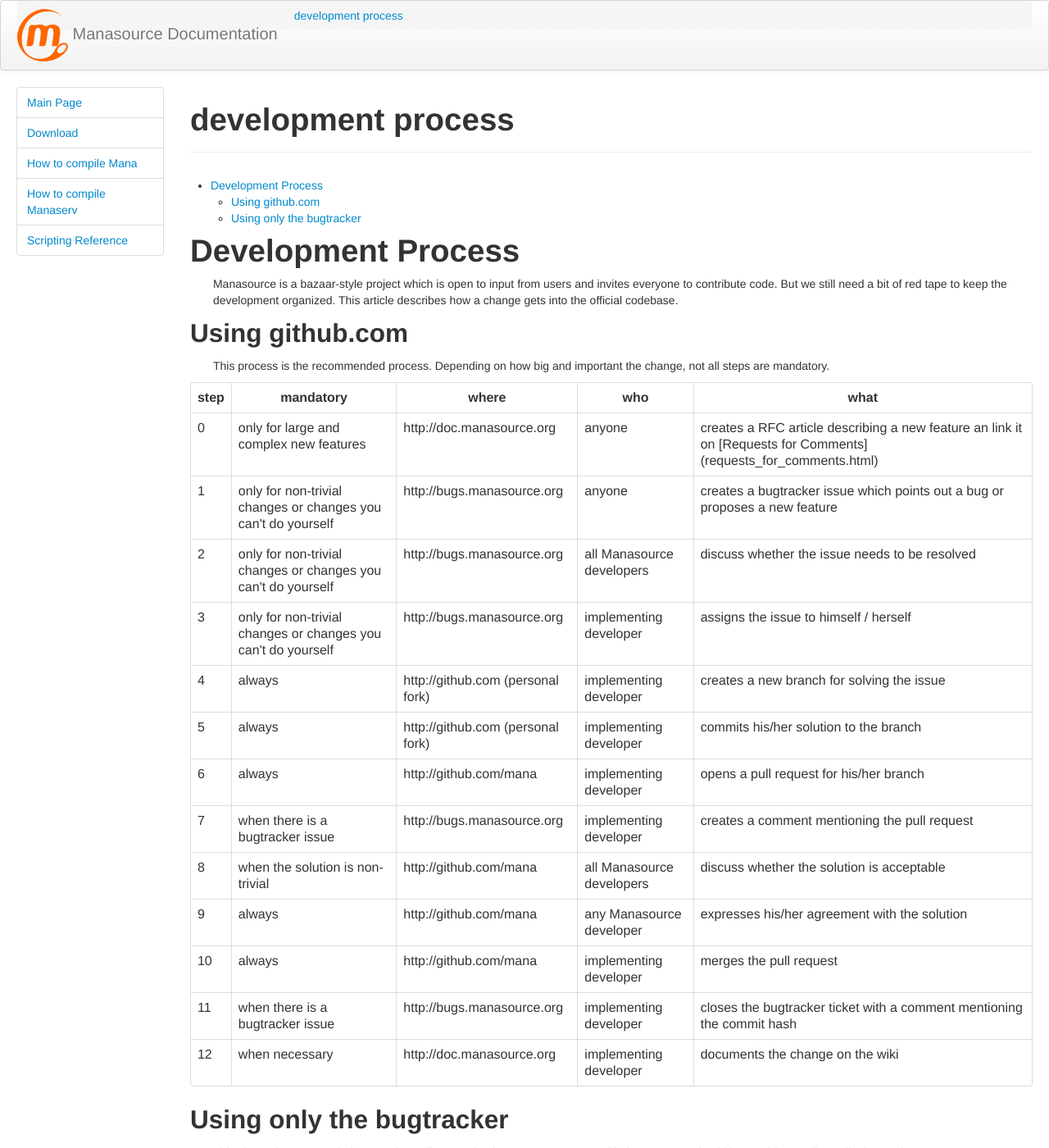
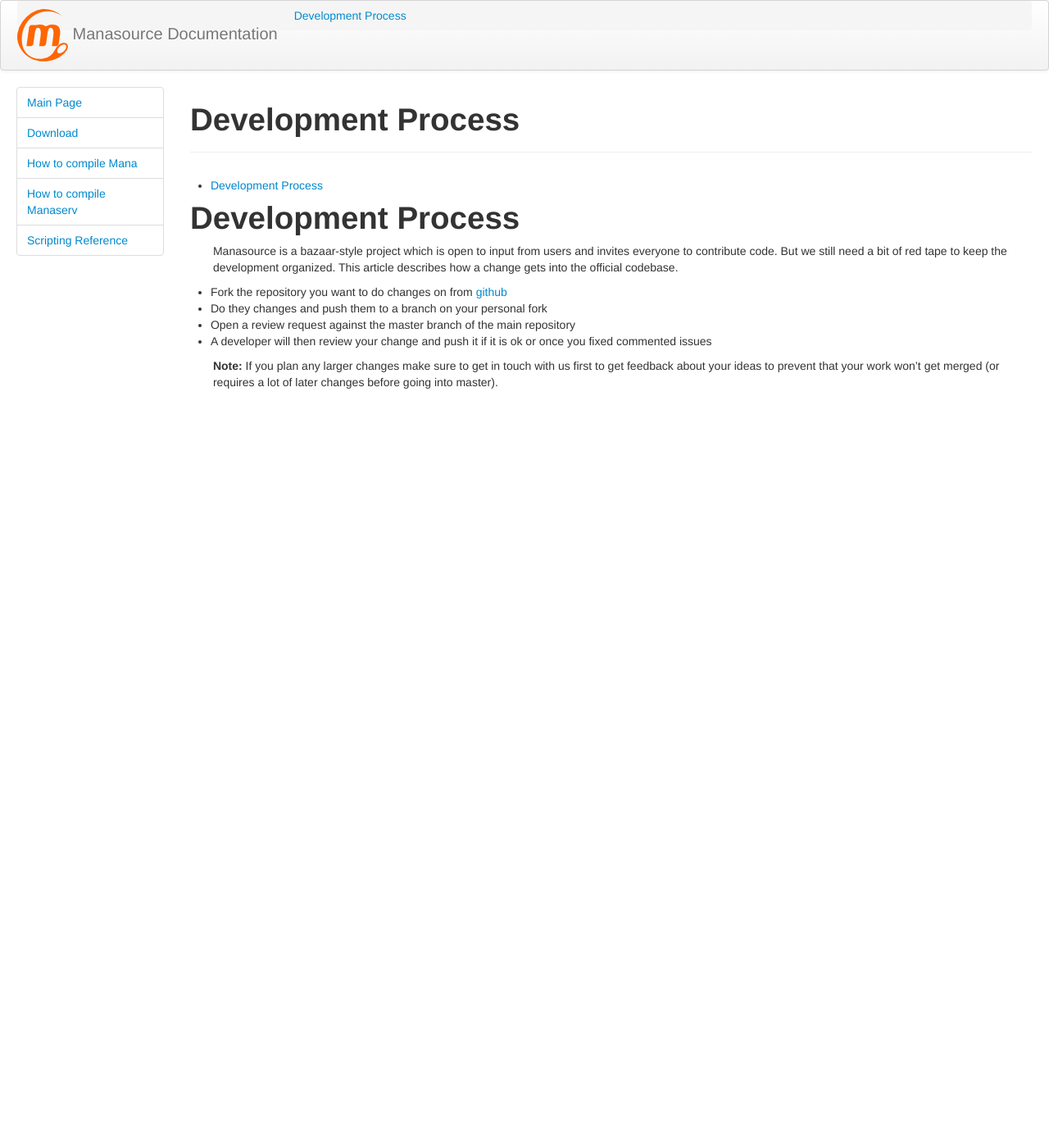
Before and after one commit to mana/manasource-doc, a Jekyll site: the page built from development_process.md, in a window 1280 px wide and 1400 px high. Shown: the whole window at 82% size. Built offline with Jekyll 4.4.1, drawn with Linux system fonts in a browser that asks for light colours; some of the changed text lies outside the part shown.

Commit message:
Rephrased development process a bit

```diff
--- a/development_process.md
+++ b/development_process.md
@@ -1,176 +1,22 @@
 ---
-title: development process
+title: Development Process
 layout: wiki
 ---
 {% include toc.md %}
 #  Development Process
 
-Manasource is a bazaar-style project which is open to input from users and invites everyone to contribute code. But we still need a bit of red tape to keep the development organized. This article describes how a change gets into the official codebase.
+Manasource is a bazaar-style project which is open to input from users and
+invites everyone to contribute code. But we still need a bit of red tape to
+keep the development organized. This article describes how a change gets into
+the official codebase.
 
-##  Using github.com
+ * Fork the repository you want to do changes on from
+   [github](https://github.com/mana/)
+ * Do they changes and push them to a branch on your personal fork
+ * Open a review request against the master branch of the main repository
+ * A developer will then review your change and push it if it is ok or once you
+   fixed commented issues
 
-This process is the recommended process. Depending on how big and important the change, not all steps are mandatory.
-
-<table class="table table-bordered table-hover" markdown="1">
-    <thead>
-        <tr>
-            <th>step</th>
-            <th>mandatory</th>
-            <th>where</th>
-            <th>who</th>
-            <th>what</th>
-        </tr>
-    </thead>
-    <tbody>
-        <tr>
-            <td>0</td>
-            <td>only for large and complex new features</td>
-            <td>http://doc.manasource.org</td>
-            <td>anyone</td>
-            <td>creates a RFC article describing a new feature an link it on [Requests for Comments](requests_for_comments.html)</td>
-        </tr>
-        <tr>
-            <td>1</td>
-            <td>only for non-trivial changes or changes you can't do yourself</td>
-            <td>http://bugs.manasource.org</td>
-            <td>anyone</td>
-            <td>creates a bugtracker issue which points out a bug or proposes a new feature</td>
-        </tr>
-        <tr>
-            <td>2</td>
-            <td>only for non-trivial changes or changes you can't do yourself</td>
-            <td>http://bugs.manasource.org</td>
-            <td>all Manasource developers</td>
-            <td>discuss whether the issue needs to be resolved</td>
-        </tr>
-        <tr>
-            <td>3</td>
-            <td>only for non-trivial changes or changes you can't do yourself</td>
-            <td>http://bugs.manasource.org</td>
-            <td>implementing developer</td>
-            <td>assigns the issue to himself / herself</td>
-        </tr>
-        <tr>
-            <td>4</td>
-            <td>always</td>
-            <td>http://github.com (personal fork)</td>
-            <td>implementing developer</td>
-            <td>creates a new branch for solving the issue</td>
-        </tr>
-        <tr>
-            <td>5</td>
-            <td>always</td>
-            <td>http://github.com (personal fork)</td>
-            <td>implementing developer</td>
-            <td>commits his/her solution to the branch</td>
-        </tr>
-        <tr>
-            <td>6</td>
-            <td>always</td>
-            <td>http://github.com/mana</td>
-            <td>implementing developer</td>
-            <td>opens a pull request for his/her branch</td>
-        </tr>
-        <tr>
-            <td>7</td>
-            <td>when there is a bugtracker issue</td>
-            <td>http://bugs.manasource.org</td>
-            <td>implementing developer</td>
-            <td>creates a comment mentioning the pull request</td>
-        </tr>
-        <tr>
-            <td>8</td>
-            <td>when the solution is non-trivial</td>
-            <td>http://github.com/mana</td>
-            <td>all Manasource developers</td>
-            <td>discuss whether the solution is acceptable</td>
-        </tr>
-        <tr>
-            <td>9</td>
-            <td>always</td>
-            <td>http://github.com/mana</td>
-            <td>any Manasource developer</td>
-            <td>expresses his/her agreement with the solution</td>
-        </tr>
-        <tr>
-            <td>10</td>
-            <td>always</td>
-            <td>http://github.com/mana</td>
-            <td>implementing developer</td>
-            <td>merges the pull request</td>
-        </tr>
-        <tr>
-            <td>11</td>
-            <td>when there is a bugtracker issue</td>
-            <td>http://bugs.manasource.org</td>
-            <td>implementing developer</td>
-            <td>closes the bugtracker ticket with a comment mentioning the commit hash</td>
-        </tr>
-        <tr>
-            <td>12</td>
-            <td>when necessary</td>
-            <td>http://doc.manasource.org</td>
-            <td>implementing developer</td>
-            <td>documents the change on the wiki</td>
-        </tr>
-    </tbody>
-</table>
-
-##  Using only the bugtracker
-
-This alternative process is for casual contributors who don't want to create a github account. It should be used for small contributions only.
-
-<table class="table table-bordered table-hover" markdown="1">
-    <thead>
-        <tr>
-            <th>step</th>
-            <th>where</th>
-            <th>who</th>
-            <th>what</th>
-        </tr>
-    </thead>
-    <tbody>
-        <tr>
-            <td>0</td>
-            <td>http://bugs.manasource.org</td>
-            <td>anyone</td>
-            <td>creates a bugtracker issue which points out a bug or proposes a new feature</td>
-        </tr>
-        <tr>
-            <td>1</td>
-            <td>http://bugs.manasource.org</td>
-            <td>all Manasource developers</td>
-            <td>discuss whether the issue needs to be resolved</td>
-        </tr>
-        <tr>
-            <td>2</td>
-            <td>http://bugs.manasource.org</td>
-            <td>implementing developer</td>
-            <td>uploads a patch with the proposed solution to the issue</td>
-        </tr>
-        <tr>
-            <td>3</td>
-            <td>http://bugs.manasource.org</td>
-            <td>all Manasource developers</td>
-            <td>discuss whether the solution is acceptable</td>
-        </tr>
-        <tr>
-            <td>4</td>
-            <td>http://bugs.manasource.org</td>
-            <td>any Manasource developer</td>
-            <td>expresses his/her agreement with the solution ((Please excuse that patches in bugtracker issues are easily overlooked. Feel free to ask for a review (or reason for not reviewing) on [IRC](irc.html) when your patch is ignored for too long.))</td>
-        </tr>
-        <tr>
-            <td>5</td>
-            <td>http://github.com/mana</td>
-            <td>the developer who agreed with the patch</td>
-            <td>pushes the patch to the main repository</td>
-        </tr>
-        <tr>
-            <td>6</td>
-            <td>http://bugs.manasource.org</td>
-            <td>the developer who agreed with the patch</td>
-            <td>closes the issue mentioning the commit hash</td>
-        </tr>
-    </tbody>
-</table>
+**Note:** If you plan any larger changes make sure to get in touch with us
+first to get feedback about your ideas to prevent that your work won't get
+merged (or requires a lot of later changes before going into master).
```
Also changed, not shown: bugtracker.md (+0 -5 lines), index.md (+2 -1 lines), joining_the_project.md (+16 -14 lines).
